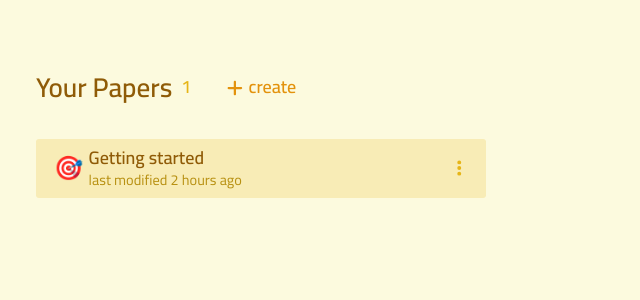
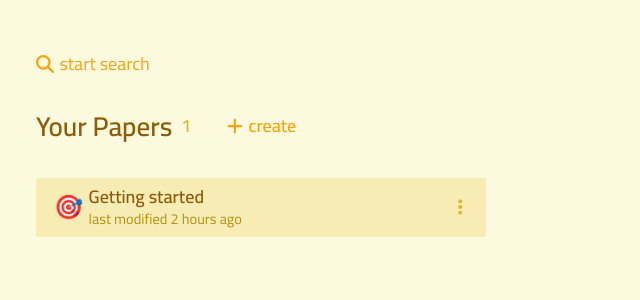
Before and after one commit to guiMendel/softplan-code-challenge, a Vue app: page / in a window 1280 px wide. Shown: the top 300 px of the page, without its empty margins (0-640 px from the left). Built offline with nearby package versions, Linux system fonts and the light colour scheme; no server answers; the database is empty; sample sign-in values are in the browser's storage.

Commit message:
🔨Add start search button

```diff
--- a/src/main.ts
+++ b/src/main.ts
@@ -17,7 +17,8 @@ import {
   faTrashCan,
   faRightFromBracket,
   faPlus,
-  faEllipsisVertical
+  faEllipsisVertical,
+  faMagnifyingGlass
 } from '@fortawesome/free-solid-svg-icons'
 
 /* Add icons to the library */
@@ -30,7 +31,8 @@ library.add(
   faTrashCan,
   faRightFromBracket,
   faPlus,
-  faEllipsisVertical
+  faEllipsisVertical,
+  faMagnifyingGlass
 )
 
 import App from './App.vue'
--- a/src/router/index.ts
+++ b/src/router/index.ts
@@ -3,6 +3,7 @@ import Home from '../views/Home.vue'
 import Login from '../views/Login.vue'
 import Signup from '../views/Signup.vue'
 import User from '../views/User.vue'
+import PapersIndex from '../views/PapersIndex.vue'
 import { navigationGuard } from './navigationGuard'
 
 const router = createRouter({
@@ -10,9 +11,16 @@ const router = createRouter({
   routes: [
     {
       path: '/',
-      name: 'home',
       component: Home,
-      meta: { requiresAuth: true }
+      meta: { requiresAuth: true },
+
+      children: [
+        {
+          path: '',
+          name: 'home',
+          component: PapersIndex
+        }
+      ]
     },
     {
       path: '/login',
--- a/src/style/variables.scss
+++ b/src/style/variables.scss
@@ -1,7 +1,7 @@
 // Colors
 $transparent: #00000000;
 
-$good: #AFDB00;
+$good: #afdb00;
 $light: #fce70d;
 $main: #e6b517;
 $strong: #fca20d;
@@ -9,6 +9,8 @@ $bad: #f26f0c;
 
 $background: #fcfade;
 $text: #8f5b07;
+
+$main-trans: #e6b61734;
 
 // Misc
 $border-radius: 3px;
@@ -22,3 +24,27 @@ $make-light: hue-rotate(15deg) saturate(0.4) brightness(1.5);
   width: 100%;
   height: 100%;
 }
+
+@mixin light-button {
+  display: flex;
+  align-items: center;
+  justify-content: center;
+
+  color: $strong;
+
+  gap: 0.3rem;
+  font-weight: 600;
+
+  cursor: pointer;
+
+  background-color: $transparent;
+  transition: all 100ms;
+
+  border-radius: $border-radius;
+
+  &:hover {
+    background-color: $main-trans;
+
+    box-shadow: 0 0 0 0.5rem $main-trans;
+  }
+}
--- a/src/views/Home.vue
+++ b/src/views/Home.vue
@@ -1,211 +1,32 @@
 <template>
   <main>
-    <!-- Current user's papers -->
-    <div class="user-section">
-      <header>
-        <!-- Section title -->
-        <h2>Your Papers</h2>
-
-        <span class="paper-count">1</span>
-
-        <!-- Create paper button -->
-        <span class="new-paper"><font-awesome-icon :icon="['fas', 'plus']" /> create </span>
-      </header>
-
-      <div class="papers">
-        <div class="paper">
-          <!-- Paper icon -->
-          <span class="icon">🎯</span>
-
-          <div class="text">
-            <!-- Paper title -->
-            <span class="title">Getting started</span>
-
-            <!-- Modified time -->
-            <small>last modified 2 hours ago</small>
-          </div>
-
-          <!-- Paper options -->
-          <span class="options">
-            <font-awesome-icon :icon="['fas', 'ellipsis-vertical']" />
-          </span>
-        </div>
-      </div>
+    <!-- Start search -->
+    <div class="start-search">
+      <font-awesome-icon :icon="['fas', 'magnifying-glass']" />
+      <span>start search</span>
     </div>
+    <!-- Show page content -->
+    <RouterView />
   </main>
 </template>
 
-<style lang="scss">
+<style scoped lang="scss">
 @import '../style/variables.scss';
 
 main {
-  flex-direction: column;
-
   width: 100%;
   min-height: 100vh;
 
-  .user-section {
-    width: 100%;
+  padding-top: 3rem;
 
-    flex-direction: column;
-    padding: 2rem 2rem;
+  position: relative;
 
-    gap: 2rem;
+  flex-direction: column;
 
-    &:first-child {
-      padding-top: 4rem;
-    }
+  .start-search {
+    margin-left: 2rem;
 
-    header {
-      width: 100%;
-
-      align-items: center;
-
-      h2 {
-        font-weight: 600;
-      }
-
-      .paper-count {
-        color: $main;
-        font-weight: 600;
-
-        margin-inline: 0.5rem 2rem;
-      }
-
-      .new-paper {
-        display: flex;
-        align-items: center;
-
-        color: $strong;
-
-        gap: 0.3rem;
-        font-weight: 600;
-
-        cursor: pointer;
-
-        filter: brightness(0.9);
-
-        &::before {
-          content: '';
-
-          @include fill;
-
-          background-color: $main;
-
-          z-index: -1;
-          border-radius: $border-radius;
-
-          opacity: 0;
-
-          transition: all 100ms;
-        }
-
-        &:hover::before {
-          opacity: 0.2;
-          box-shadow: 0 0 0 0.5rem $main;
-        }
-      }
-    }
-
-    .papers {
-      width: 100%;
-      flex-direction: column;
-      gap: 1rem;
-
-      .paper {
-        position: relative;
-
-        padding: 0.5rem 1rem;
-        width: 100%;
-        max-width: 25rem;
-
-        align-items: center;
-        gap: 0.3rem;
-
-        border-radius: $border-radius;
-
-        cursor: pointer;
-
-        transition: all 100ms;
-
-        .icon {
-          font-size: 1.3rem;
-        }
-
-        .text {
-          flex: 1;
-          text-align: left;
-
-          flex-direction: column;
-          gap: 0.2rem;
-
-          .title {
-            font-weight: 600;
-          }
-
-          small {
-            color: $main;
-            filter: brightness(0.8);
-          }
-        }
-
-        .options {
-          margin-right: -0.5rem;
-
-          color: $main;
-          position: relative;
-
-          width: 2rem;
-          aspect-ratio: 1/1;
-
-          display: flex;
-          align-items: center;
-          justify-content: center;
-
-          border-radius: 50%;
-
-          &::before {
-            content: '';
-
-            @include fill;
-
-            background-color: $main;
-
-            z-index: -1;
-            border-radius: 50%;
-
-            opacity: 0;
-
-            transition: all 100ms;
-          }
-
-          &:hover {
-            filter: brightness(0.8);
-
-            &::before {
-              opacity: 0.2;
-            }
-          }
-        }
-
-        &::before {
-          content: '';
-
-          @include fill;
-
-          background-color: $main;
-
-          z-index: -1;
-          border-radius: $border-radius;
-
-          opacity: 0.2;
-        }
-
-        &:hover {
-          filter: brightness(1.1);
-        }
-      }
-    }
+    @include light-button;
   }
 }
 </style>
--- /dev/null
+++ b/src/views/PapersIndex.vue
@@ -0,0 +1,154 @@
+<template>
+  <div class="papers-index">
+    <!-- Current user's papers -->
+    <div class="user-section">
+      <header>
+        <!-- Section title -->
+        <h2>Your Papers</h2>
+
+        <span class="paper-count">1</span>
+
+        <!-- Create paper button -->
+        <span class="new-paper"><font-awesome-icon :icon="['fas', 'plus']" /> create </span>
+      </header>
+
+      <div class="papers">
+        <div class="paper">
+          <!-- Paper icon -->
+          <span class="icon">🎯</span>
+
+          <div class="text">
+            <!-- Paper title -->
+            <span class="title">Getting started</span>
+
+            <!-- Modified time -->
+            <small>last modified 2 hours ago</small>
+          </div>
+
+          <!-- Paper options -->
+          <span class="options">
+            <font-awesome-icon :icon="['fas', 'ellipsis-vertical']" />
+          </span>
+        </div>
+      </div>
+    </div>
+  </div>
+</template>
+
+<style lang="scss">
+@import '../style/variables.scss';
+
+.papers-index {
+  // margin-top: 2rem;
+
+  flex-direction: column;
+
+  width: 100%;
+
+  .user-section {
+    width: 100%;
+
+    flex-direction: column;
+    padding: 2rem 2rem;
+
+    gap: 2rem;
+
+    header {
+      width: 100%;
+
+      align-items: center;
+
+      h2 {
+        font-weight: 600;
+      }
+
+      .paper-count {
+        color: $main;
+        font-weight: 600;
+
+        margin-inline: 0.5rem 2rem;
+      }
+
+      .new-paper {
+        @include light-button;
+      }
+    }
+
+    .papers {
+      width: 100%;
+      flex-direction: column;
+      gap: 1rem;
+
+      .paper {
+        position: relative;
+
+        padding: 0.5rem 1rem;
+        width: 100%;
+        max-width: 25rem;
+
+        align-items: center;
+        gap: 0.3rem;
+
+        border-radius: $border-radius;
+
+        cursor: pointer;
+
+        transition: all 100ms;
+
+        background-color: $main-trans;
+
+        .icon {
+          font-size: 1.3rem;
+        }
+
+        .text {
+          flex: 1;
+          text-align: left;
+
+          flex-direction: column;
+          gap: 0.2rem;
+
+          .title {
+            font-weight: 600;
+          }
+
+          small {
+            color: $main;
+            filter: brightness(0.8);
+          }
+        }
+
+        .options {
+          margin-right: -0.3rem;
+
+          @include light-button;
+
+          color: $main;
+
+          width: 1.5rem;
+          aspect-ratio: 1/1;
+          border-radius: 50%;
+
+          // display: flex;
+          // align-items: center;
+          // justify-content: center;
+
+          // background-color: $transparent;
+
+          // transition: all 100ms;
+
+          // &:hover {
+          //   filter: brightness(0.8);
+
+          //   background-color: $main-trans;
+          // }
+        }
+
+        &:hover {
+          filter: brightness(1.1);
+        }
+      }
+    }
+  }
+}
+</style>
```
Also changed, not shown: 1 other file (tests, documents, lock files or other folders).
